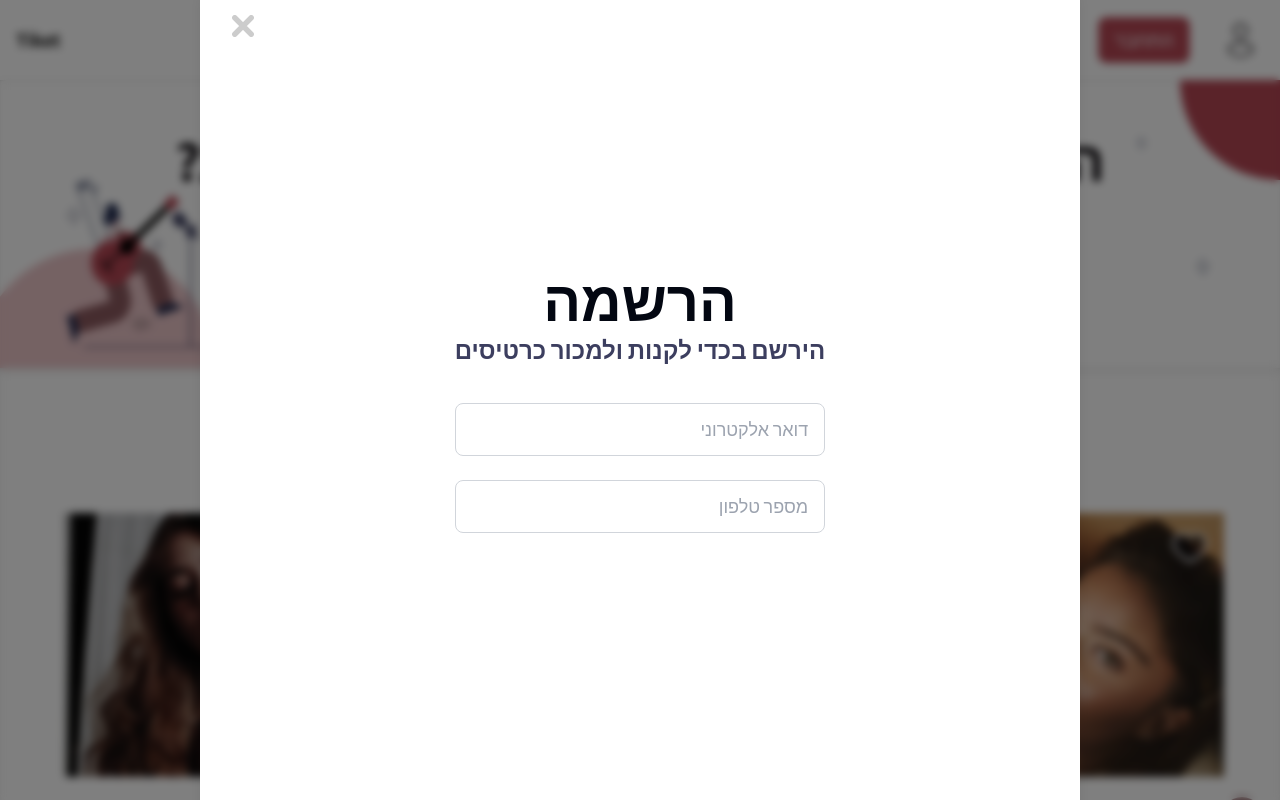
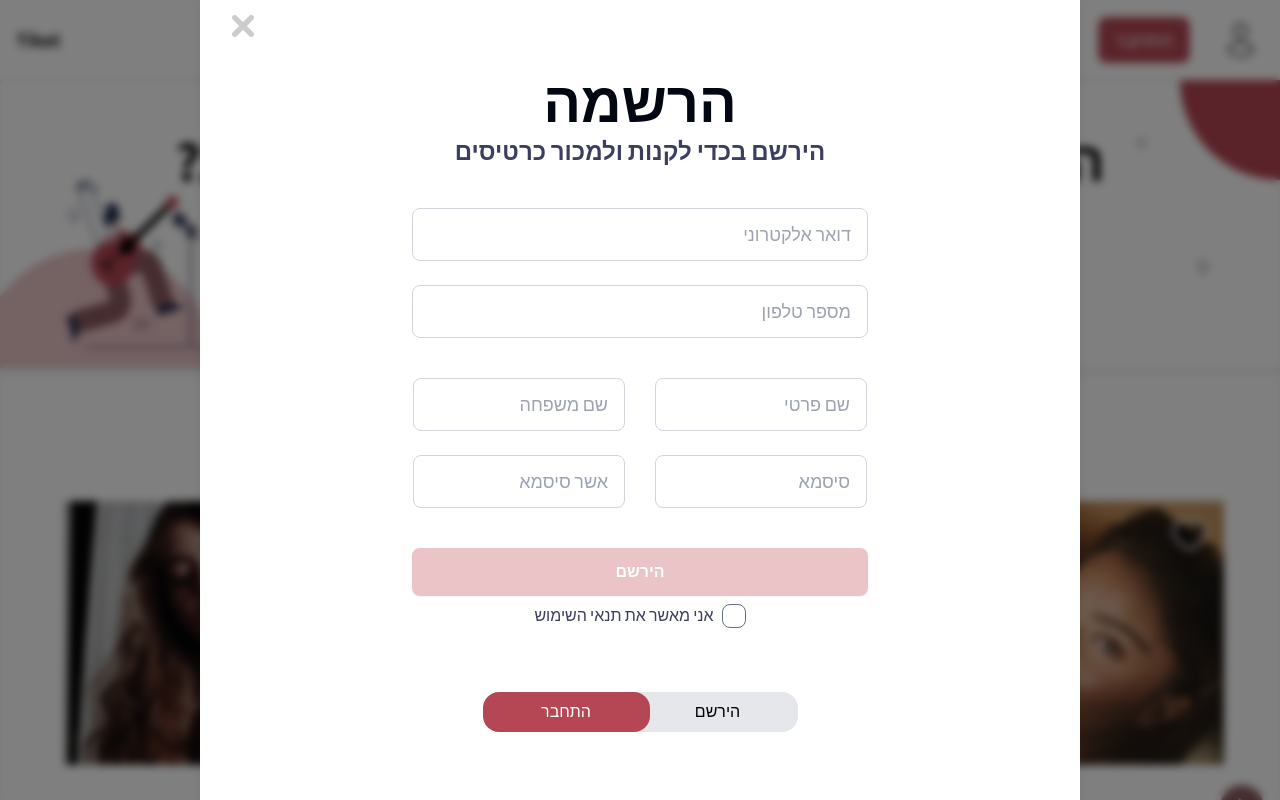
Before and after one commit to tiketuser/Tiket, a Next.js app: page / in a window 1280 px wide. Both pictures are taken after a click on the button "הירשם". Shown: the top 800 px of the page. Built offline with nearby package versions, Linux system fonts and the light colour scheme.

Commit message:
added signin and modfied login and costumInput Component

```diff
--- a/app/components/CheckBox/CheckBox.tsx
+++ b/app/components/CheckBox/CheckBox.tsx
@@ -2,11 +2,13 @@ import React from "react"
 
 interface CheckBoxProps {
     text?: string
+    required?: boolean
     className?: string
 }
 
 const CheckBox: React.FC<CheckBoxProps> = ({
     text = "זכור אותי",
+    required = false,
     className = "p-0"
 }) => {
     return (
@@ -14,6 +16,7 @@ const CheckBox: React.FC<CheckBoxProps> = ({
             <label className={"label cursor-pointer justify-center"+className}>
                 <input
                     type="checkbox"
+                    required = {required}
                     className="checkbox border-weakTextBluish [--chkbg:white] [--chkfg:theme(colors.weakTextBluish)]" />
                 <span className="text-text-regular mr-2 text-strongText">{text}</span>
             </label>
--- a/app/components/CustomInput/CustomInput.tsx
+++ b/app/components/CustomInput/CustomInput.tsx
@@ -3,30 +3,41 @@ import React from 'react';
 
 interface CustomInputProps {
   type?: string;
-  placeholder: string;
+  width?: string;
+  id: string;
+  placeholder?: string;
   image?: React.ReactElement<typeof Image>;
   className?: string;
+  required?: boolean;
+  pattern?: string
 }
 
 const CustomInput: React.FC<CustomInputProps> = ({
   type = 'text',
-  placeholder,
+  id,
+  width = '500px',
+  placeholder = '',
   image,
-  className = ''
+  className = '',
+  required = false,
+  pattern = '.*'
 }
 ) => {
   return (
-    <div className={"flex justify-center items-center sm:mx-0 mx-16 "+className}>
-      <div className="relative w-full max-w-md">
+    <div
+      className={className}>
         <input
           type={type}
+          id={id}
+          required={required}
           placeholder={placeholder}
-          className="w-full py-3 pl-12 pr-4 rounded-lg border border-gray-300 sm:text-text-medium text-text-small rtl focus:outline-none focus:ring-0 focus:border-gray-300"
+          style={{width}}
+          pattern={pattern}
+          className="py-3 pl-12 pr-4 rounded-lg border border-gray-300 sm:text-text-medium text-text-small rtl focus:outline-none focus:ring-0 focus:border-gray-300"
         />
-        <div className="absolute left-3 top-1/2 transform -translate-y-1/2">
+        <div className="relative translate-x-10">
           {image && image}
         </div>
-      </div>
     </div>
   );
 };
--- a/app/components/Dialogs/LoginDialog/LoginDialog.tsx
+++ b/app/components/Dialogs/LoginDialog/LoginDialog.tsx
@@ -28,20 +28,46 @@ const LoginDialog: React.FC<LoginDialogProps> = ({
                     התחבר בכדי לקנות ולמכור כרטיסים
                 </p>
 
-                <form >
-                    <CustomInput placeholder="דואר אלקטרוני / מספר טלפון" className="pt-9" />
-                    <CustomInput type="password" placeholder="סיסמא" className="pt-6"/>
+                <form
+                    onChange={(e) => {
+                        const form = e.currentTarget;
+                        const button = document.getElementById("submitButton") as HTMLButtonElement;
+                        if (button) {
+                        button.disabled = !form.checkValidity();
+                        }
+                    }}
+
+                >
+                    <CustomInput
+                        id='phoneemail'
+                        required={true}
+                        placeholder="דואר אלקטרוני / מספר טלפון"
+                        className="pt-9"
+                         width="456px"
+                    />
+                    <CustomInput
+                        id='password'
+                        required={true}
+                        type="password"
+                        placeholder="סיסמא"
+                        className="pt-6"
+                        width="456px"
+                    />
 
 
                     <div className="flex justify-center pt-9">
-                        <div className="grid grid-cols-1 w-[448px]  gap-2">
+                        <div className="grid grid-cols-1 w-[456px] gap-2">
                             <div>
-                                <button className="btn w-full btn-secondary bg-primary text-white text-text-regular">
+                                <button
+                                    id="submitButton"
+                                    className="btn w-full btn-secondary bg-primary text-white text-text-regular disabled:bg-secondary disabled:text-white"
+                                    disabled
+                                >
                                     התחבר
                                 </button>
                             </div>
                             <div className="flex justify-between items-center">
-                                <CheckBox />
+                                <CheckBox/>
                                 <a href="#" className="text-text-regular text-gray-950 underline ">
                                     שכחת סיסמא?
                                 </a>
@@ -49,7 +75,11 @@ const LoginDialog: React.FC<LoginDialogProps> = ({
                         </div>
                     </div>
 
-                    <LoginRegisterButtons className="pt-14" />
+                    <LoginRegisterButtons
+                        className="pt-14"
+                        redButton="הירשם"
+                        grayButton="התחבר"
+                    />
 
                 </form>
             </div>
--- a/app/components/Dialogs/LoginRegisterButtons/LoginRegisterButtons.tsx
+++ b/app/components/Dialogs/LoginRegisterButtons/LoginRegisterButtons.tsx
@@ -1,19 +1,26 @@
 import React from "react";
 
 interface LoginRegisterButtonsProps {
-    className?: string
+    className?: string,
+    redButton?: string,
+    grayButton?: string
 }
 
 const LoginRegisterButtons: React.FC<LoginRegisterButtonsProps> = ({
-    className = ''
+    className = '',
+    redButton = 'התחבר',
+    grayButton = 'הירשם',
 }) => {
     return (
         <div className={"flex justify-center items-center " + className}>
-            <button className="transform -translate-x-7 px-24 py-2 bg-gray-200 text-black rounded-2xl text-text-regular rtl">
-                הירשם
+            <button className="transform -translate-x-4 w-[180px] h-[40px] bg-gray-200 text-black rounded-2xl ">
+                <label className="pl-5 text-text-regular rtl">
+                    {grayButton}
+                </label>
+
             </button>
-            <button className="transform translate-x-7 px-20 py-2 bg-primary text-white rounded-2xl text-text-regular rtl">
-                התחבר
+            <button className="transform translate-x-4 w-[167px] h-[40px] bg-primary text-white rounded-2xl text-text-regular rtl">
+                {redButton}
             </button>
         </div>
     );
--- a/app/components/Dialogs/SignUpDialog/SignUpDialog.tsx
+++ b/app/components/Dialogs/SignUpDialog/SignUpDialog.tsx
@@ -1,7 +1,12 @@
 import React from "react";
+import Image from "next/image";
+
+import PhoneInputIcon from "../../../../public/images/Dialogs/phoneInput.svg"
 
 import AdjustableDialog from "../AdjustableDialog/AdjustableDialog"
 import CustomInput from "../../CustomInput/CustomInput";
+import CheckBox from "../../CheckBox/CheckBox";
+import LoginRegisterButtons from "../LoginRegisterButtons/LoginRegisterButtons";
 
 interface LoginDialogProps {
     isOpen: boolean;
@@ -28,10 +33,87 @@ const SignUpDialog: React.FC<LoginDialogProps> = ({
                     הירשם בכדי לקנות ולמכור כרטיסים
                 </p>
 
-                <form>
-                    <CustomInput type="email" placeholder="דואר אלקטרוני" className="pt-9" />
-                    <CustomInput type="phone" placeholder="מספר טלפון" className="pt-6"/>
+
+                <form className="grid place-items-center grid-cols-2 w-[456px] gap-x-7"
+                    onChange={(e) => {
+                        const form = e.currentTarget;
+                        const button = document.getElementById("submitButton") as HTMLButtonElement;
+                        if (button) {
+                          button.disabled = !form.checkValidity();
+                        }
+                    }}
+
+                >
+                    <CustomInput
+                        id="email"
+                        type="email"
+                        placeholder="דואר אלקטרוני"
+                        width="456px"
+                        className="col-span-2 mt-10"
+                        required={true}
+                    />
+                    <CustomInput
+                        id="phone"
+                        type="phone"
+                        pattern="^\d{10}$"
+                        placeholder="מספר טלפון"
+                        width="456px"
+                        className="col-span-2 mt-6"
+                        //image={<Image src={PhoneInputIcon} alt="PhoneInputIcon"/>}
+                        required={true}
+                    />
+                    <CustomInput
+                        id="fname"
+                        type="text"
+                        required= {true}
+                        placeholder="שם פרטי"
+                        width="212px"
+                        className="mt-10"
+                        pattern="^\S+$"
+                    />
+                    <CustomInput
+                        id="lname"
+                        type="text"
+                        placeholder="שם משפחה"
+                        width="212px"
+                        className="mt-10"
+                        required={true}
+                        pattern="^\S+$"
+                    />
+                    <CustomInput
+                        id="password"
+                        type="password"
+                        placeholder="סיסמא"
+                        width="212px"
+                        className="mt-6"
+                        required={true}
+                    />
+                    <CustomInput
+                        id="re-password"
+                        type="password"
+                        placeholder="אשר סיסמא"
+                        width="212px"
+                        className="mt-6"
+                        required={true}
+                    />
+
+                    <button type="submit"
+                            id="submitButton"
+                            className="btn w-full btn-secondary bg-primary text-white text-text-regular col-span-2 mt-10 disabled:bg-secondary disabled:text-white"
+                            disabled>
+                        הירשם
+                    </button>
+
+                    <div className="col-span-2">
+                        <CheckBox
+                            text="אני מאשר את תנאי השימוש"
+                            required={true}/>
+                    </div>
+
                 </form>
+
+                <LoginRegisterButtons className="mt-14" />
+
             </div>
 
         </AdjustableDialog>
--- a/app/components/Gallery/Gallery.tsx
+++ b/app/components/Gallery/Gallery.tsx
@@ -8,7 +8,7 @@ const Gallery = () => {
   return (
     <div className='shadow-small-inner'>
       <CustomInput
-        className='pt-9'
+        className='flex justify-center items-center pt-6'
         placeholder="חפש אירוע"
         image = { <Image src={SearchIcon} alt="Search Icon" width={24} height={24}/> }
       />
```
Also changed, not shown: public/images/Dialogs/phoneInput.svg (added).
